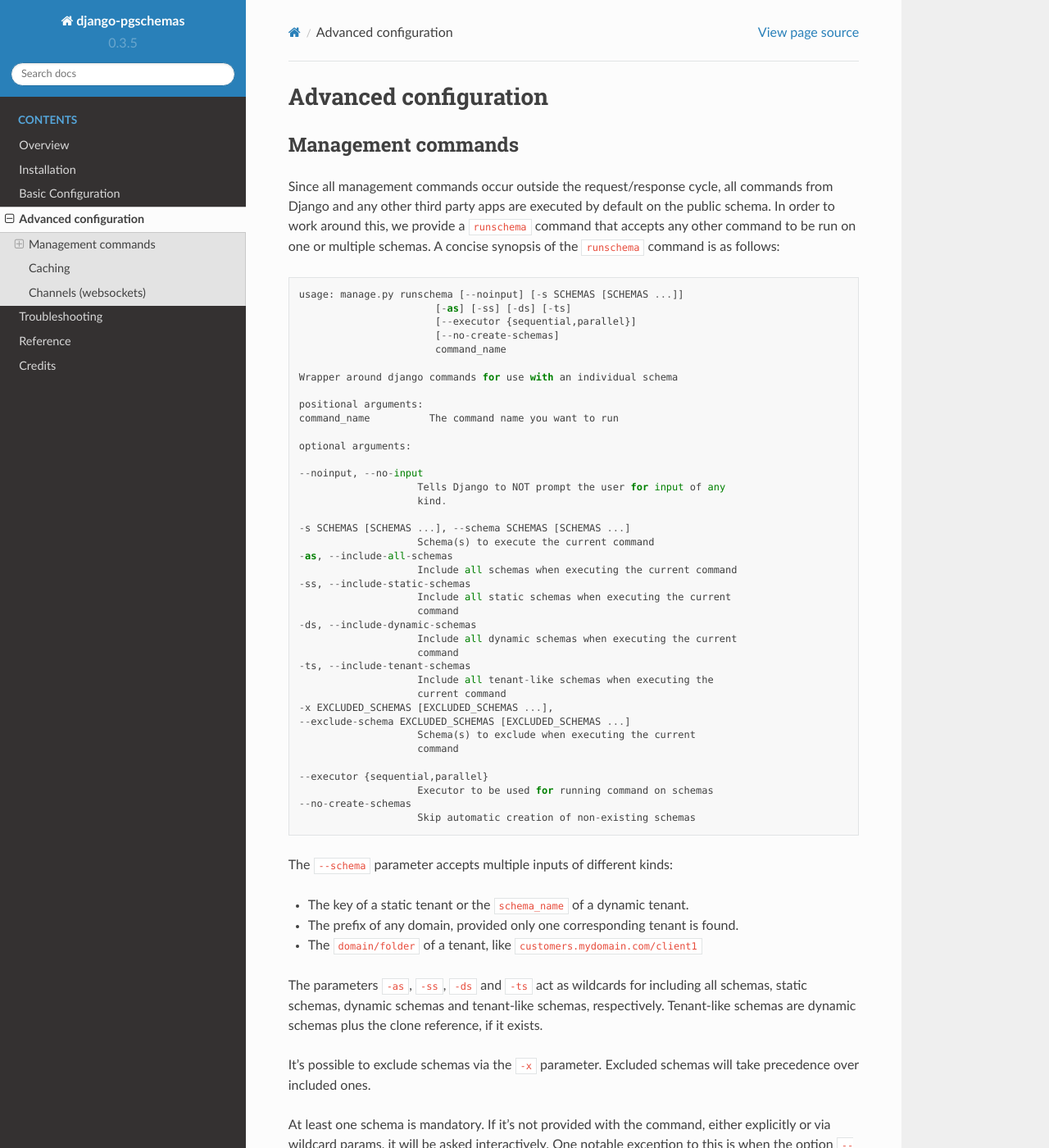
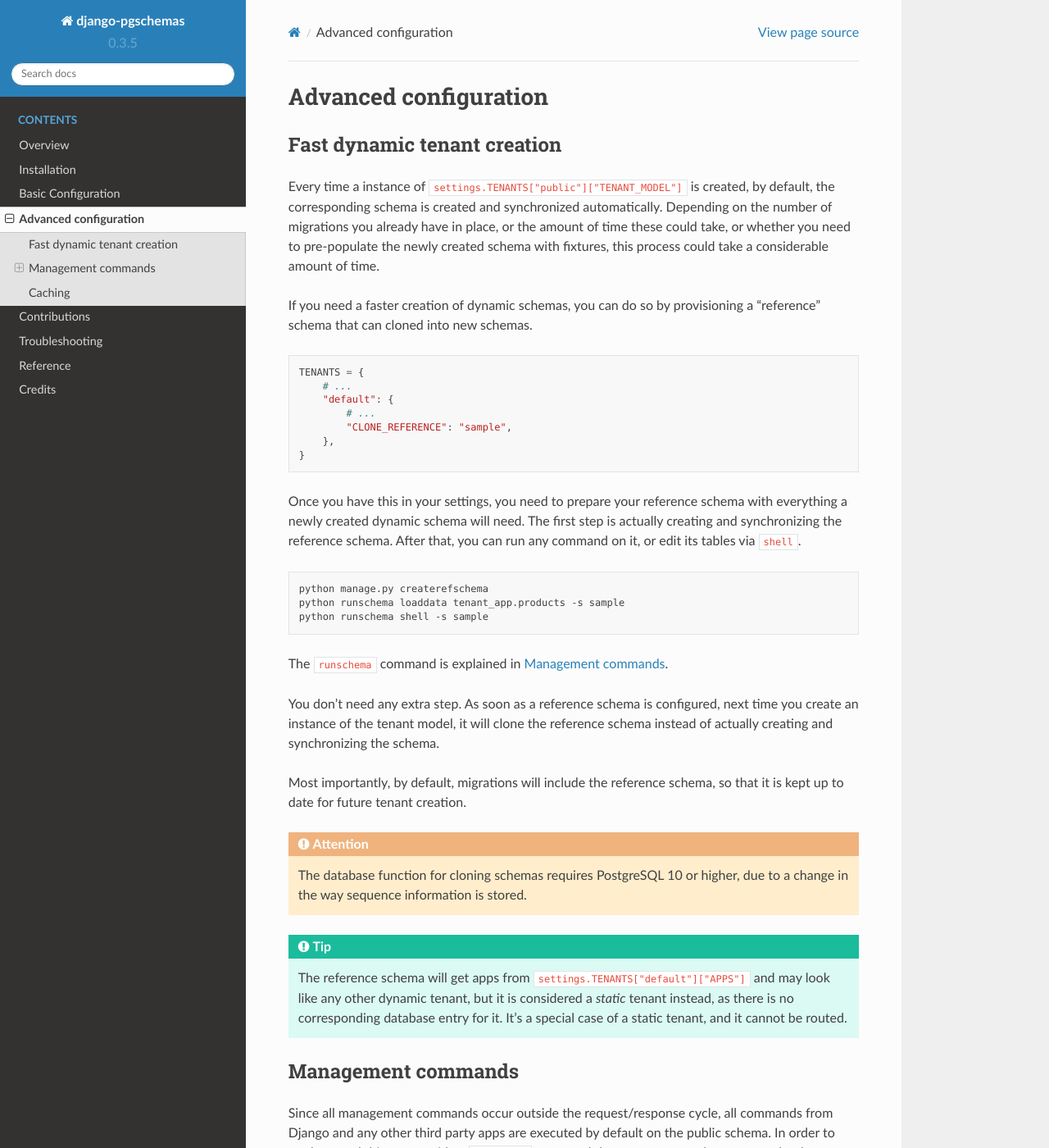
Before and after one commit to lorinkoz/django-pgschemas, a Sphinx documentation site: the page built from docs/advanced.rst, in a window 1280 px wide and 1400 px high. Shown: the whole window at 82% size. Built offline with Sphinx 7.4.7 and the Read the Docs theme 2.0.0, drawn with Linux system fonts in a browser that asks for light colours; the version number is read from the project's files by our own code; some of the changed text lies outside the part shown.

Commit message:
Multiple minor improvements in docs

```diff
--- a/docs/advanced.rst
+++ b/docs/advanced.rst
@@ -1,5 +1,62 @@
 Advanced configuration
 ======================
+
+Fast dynamic tenant creation
+----------------------------
+
+Every time a instance of ``settings.TENANTS["public"]["TENANT_MODEL"]`` is
+created, by default, the corresponding schema is created and synchronized
+automatically. Depending on the number of migrations you already have in place,
+or the amount of time these could take, or whether you need to pre-populate the
+newly created schema with fixtures, this process could take a considerable
+amount of time.
+
+If you need a faster creation of dynamic schemas, you can do so by provisioning
+a "reference" schema that can cloned into new schemas.
+
+.. code-block:: python
+
+    TENANTS = {
+        # ...
+        "default": {
+            # ...
+            "CLONE_REFERENCE": "sample",
+        },
+    }
+
+Once you have this in your settings, you need to prepare your reference schema
+with everything a newly created dynamic schema will need. The first step is
+actually creating and synchronizing the reference schema. After that, you
+can run any command on it, or edit its tables via ``shell``.
+
+.. code-block:: bash
+
+    python manage.py createrefschema
+    python runschema loaddata tenant_app.products -s sample
+    python runschema shell -s sample
+
+The ``runschema`` command is explained in :ref:`Management commands`.
+
+You don't need any extra step. As soon as a reference schema is configured,
+next time you create an instance of the tenant model, it will clone the
+reference schema instead of actually creating and synchronizing the schema.
+
+Most importantly, by default, migrations will include the reference schema, so
+that it is kept up to date for future tenant creation.
+
+.. attention::
+
+    The database function for cloning schemas requires PostgreSQL 10 or higher,
+    due to a change in the way sequence information is stored.
+
+
+.. tip::
+
+    The reference schema will get apps from
+    ``settings.TENANTS["default"]["APPS"]`` and may look like any other dynamic
+    tenant, but it is considered a *static* tenant instead, as there is no
+    corresponding database entry for it. It's a special case of a static
+    tenant, and it cannot be routed.
 
 Management commands
 -------------------
@@ -10,11 +67,13 @@ the public schema. In order to work around this, we provide a ``runschema``
 command that accepts any other command to be run on one or multiple schemas. A
 concise synopsis of the ``runschema`` command is as follows::
 
-    usage: manage.py runschema [--noinput] [-s SCHEMAS [SCHEMAS ...]]
-                           [-as] [-ss] [-ds] [-ts]
-                           [--executor {sequential,parallel}]
-                           [--no-create-schemas]
-                           command_name
+    usage: manage.py runschema [-s SCHEMAS [SCHEMAS ...]]
+                            [-x EXCLUDED_SCHEMAS [EXCLUDED_SCHEMAS ...]]
+                            [-as] [-ss] [-ds] [-ts]
+                            [--executor {sequential,parallel}]
+                            [--no-create-schemas]
+                            [--noinput]
+                            command_name
 
     Wrapper around django commands for use with an individual schema
 
@@ -27,7 +86,8 @@ concise synopsis of the ``runschema`` command is as follows::
                         Tells Django to NOT prompt the user for input of any
                         kind.
 
-    -s SCHEMAS [SCHEMAS ...], --schema SCHEMAS [SCHEMAS ...]
+    -s SCHEMAS [SCHEMAS ...],
+    --schema SCHEMAS [SCHEMAS ...]
                         Schema(s) to execute the current command
     -as, --include-all-schemas
                         Include all schemas when executing the current command
@@ -133,40 +193,3 @@ In order to generate tenant aware cache keys, you can use
             "KEY_FUNCTION": "django_pgschemas.cache.make_key",
         }
     }
-
-Channels (websockets)
----------------------
-
-We provide a tenant aware protocol router for using with ``channels``. You can
-use it as follows:
-
-.. code-block:: python
-
-    # routing.py
-
-    from django_pgschemas.contrib.channels import TenantProtocolRouter
-
-    application = TenantProtocolRouter()
-
-    # settings.py
-
-    ASGI_APPLICATION = "routing.application"
-
-It requires that you also route the websockets requests, at least for the
-dynamic tenants. If you don't route websocket requests for static tenants, the
-dynamic route will be used:
-
-.. code-block:: python
-
-    TENANTS = {
-        # ...
-        "default": {
-            # ...
-            "URLCONF": "tenant_app.urls",
-            "WS_URLCONF": "tenant_app.ws_urls",
-        }
-    }
-
-You still need to name your channel groups appropriately, taking the
-current tenant into account if you want to keep your groups tenant-specific.
-You will get the current tenant in ``scope["tenant"]``.
--- a/docs/basic.rst
+++ b/docs/basic.rst
@@ -3,9 +3,9 @@ Installation
 
 This app requires:
 
-* python (3.6+)
-* django (2.0+)
-* psycopg2 (2.7+)
+* Python (3.6+)
+* Django (2.0+)
+* Psycopg2 (2.7+)
 
 You can install ``django-pgschemas`` via ``pip``, ``poetry`` or any other
 installer.
@@ -13,6 +13,7 @@ installer.
 .. code-block:: bash
 
     pip install django-pgschemas
+    # or
     poetry add django-pgschemas
 
 Basic Configuration
@@ -185,60 +186,3 @@ available too. Also, at this point, any request to ``blog.mydomain.com`` or
 This means that any call to the methods ``filter``, ``get``, ``save``,
 ``delete`` or any other function involving a database connection will be done
 at the correct schema, be it static or dynamic.
-
-Fast dynamic tenant creation
-----------------------------
-
-Every time a instance of ``settings.TENANTS["public"]["TENANT_MODEL"]`` is
-created, by default, the corresponding schema is created and synchronized
-automatically. Depending on the number of migrations you already have in place,
-or the amount of time these could take, or whether you need to pre-populate the
-newly created schema with fixtures, this process could take a considerable
-amount of time.
-
-If you need a faster creation of dynamic schemas, you can do so by provisioning
-a "reference" schema that can cloned into new schemas.
-
-.. code-block:: python
-
-    TENANTS = {
-        # ...
-        "default": {
-            # ...
-            "CLONE_REFERENCE": "sample",
-        },
-    }
-
-Once you have this in your settings, you need to prepare your reference schema
-with everything a newly created dynamic schema will need. The first step is
-actually creating and synchronizing the reference schema. After that, you
-can run any command on it, or edit its tables via ``shell``.
-
-.. code-block:: bash
-
-    python manage.py createrefschema
-    python runschema loaddata tenant_app.products -s sample
-    python runschema shell -s sample
-
-The ``runschema`` command is explained in :ref:`Management commands`.
-
-You don't need any extra step. As soon as a reference schema is configured,
-next time you create an instance of the tenant model, it will clone the
-reference schema instead of actually creating and synchronizing the schema.
-
-Most importantly, by default, migrations will include the reference schema, so
-that it is kept up to date for future tenant creation.
-
-.. attention::
-
-    The database function for cloning schemas requires PostgreSQL 10 or higher,
-    due to a change in the way sequence information is stored.
-
-
-.. tip::
-
-    The reference schema will get apps from
-    ``settings.TENANTS["default"]["APPS"]`` and may look like any other dynamic
-    tenant, but it is considered a *static* tenant instead, as there is no
-    corresponding database entry for it. It's a special case of a static
-    tenant, and it cannot be routed.
--- /dev/null
+++ b/docs/contrib.rst
@@ -0,0 +1,53 @@
+Contributions
+=============
+
+All contributions and third party integrations live inside
+``django_pgschemas.contrib``.
+
+If you want to implement an integration with other Django packages, please
+submit a pull request containing:
+
+* The code for your integration
+* The tests for your integration
+* The docs for your integration in this section of the documentation
+
+We're striving to maintain/increase our code coverage, but please, make sure your
+integration is properly tested. Proper tests will always beat meaningless 100%
+coverage.
+
+Channels (websockets)
+---------------------
+
+We provide a tenant aware protocol router for using with ``channels``. You can
+use it as follows:
+
+.. code-block:: python
+
+    # routing.py
+
+    from django_pgschemas.contrib.channels import TenantProtocolRouter
+
+    application = TenantProtocolRouter()
+
+    # settings.py
+
+    ASGI_APPLICATION = "routing.application"
+
+It requires that you also route the websockets requests, at least for the
+dynamic tenants. If you don't route websocket requests for static tenants, the
+dynamic route will be used:
+
+.. code-block:: python
+
+    TENANTS = {
+        # ...
+        "default": {
+            # ...
+            "URLCONF": "tenant_app.urls",
+            "WS_URLCONF": "tenant_app.ws_urls",
+        }
+    }
+
+You still need to name your channel groups appropriately, taking the
+current tenant into account if you want to keep your groups tenant-specific.
+You will get the current tenant in ``scope["tenant"]``.
--- a/docs/index.rst
+++ b/docs/index.rst
@@ -45,6 +45,7 @@ django-pgschemas
     overview
     basic
     advanced
+    contrib
     troubleshooting
     reference
     credits
```
Also changed, not shown: 1 other file.
